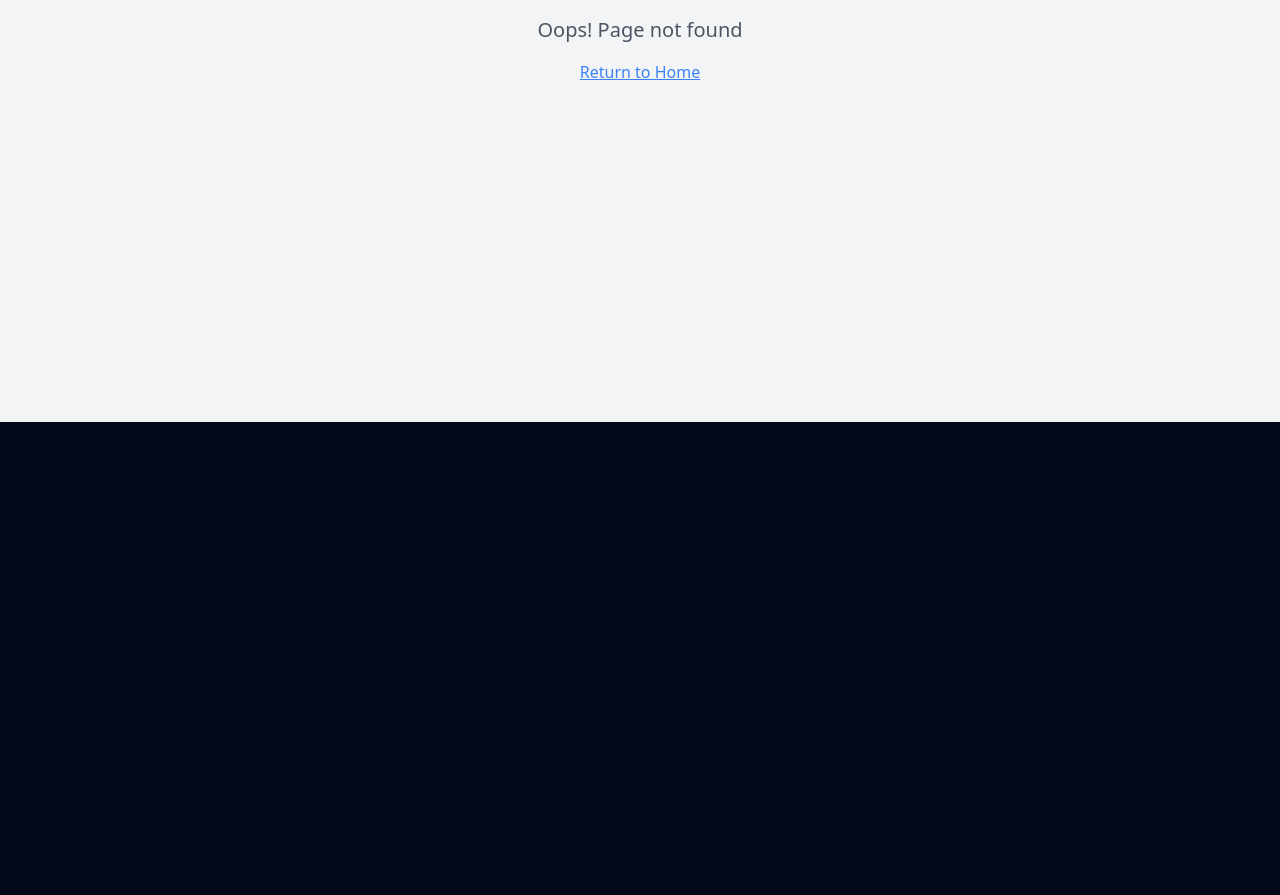
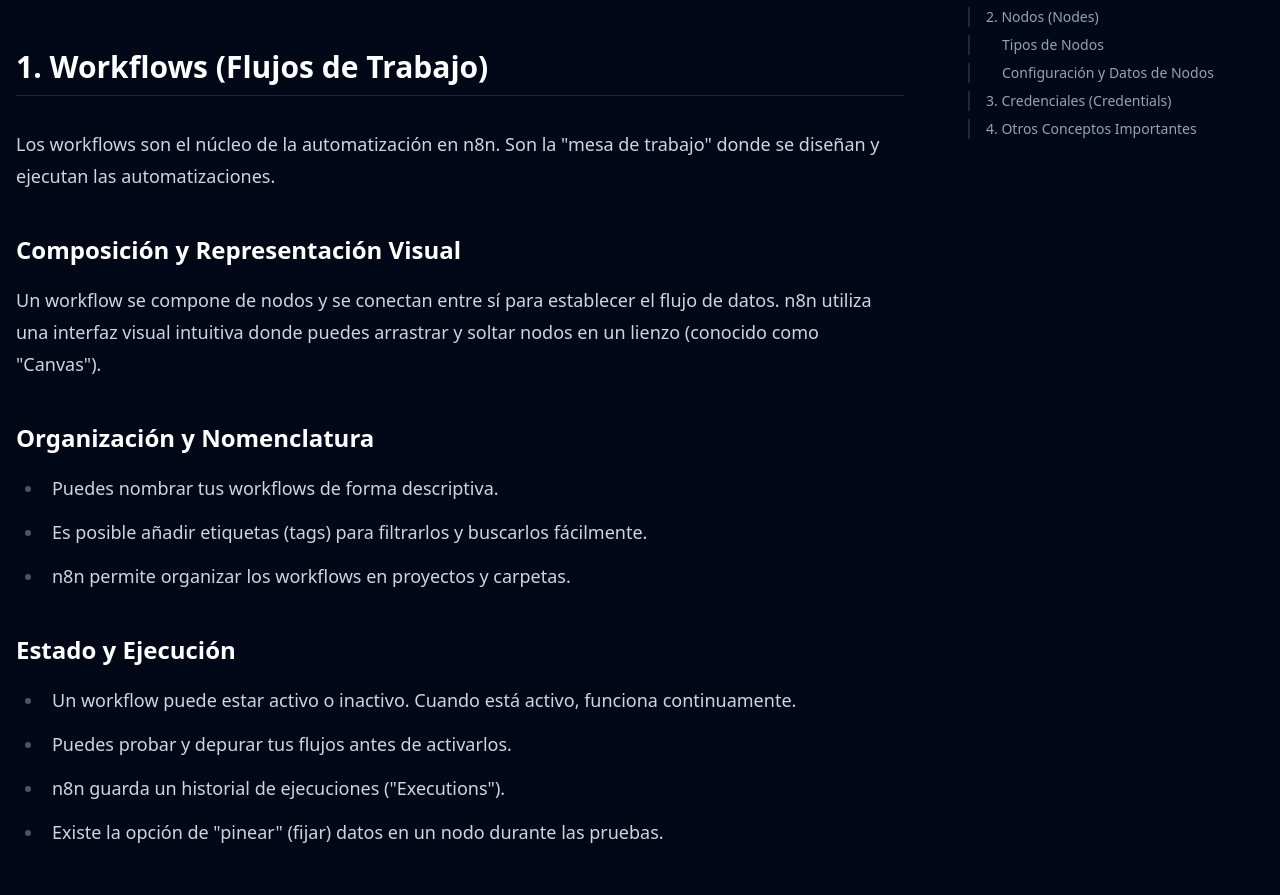
Before and after one commit to Kevinsansuor/n8n-documentation-ui, a React (Vite) app: page /core-concepts in a window 1280 px wide. Before the commit this address had no page. Shown: the part 378-1273 px from the top of the page. Before the commit the page ends 800 px from the top, so only its background shows below. Built offline with nearby package versions, Linux system fonts and the light colour scheme.

Commit message:
[dyad] Añadir página de conceptos clave - wrote 3 file(s)

```diff
--- a/src/App.tsx
+++ b/src/App.tsx
@@ -6,6 +6,7 @@ import { BrowserRouter, Routes, Route } from "react-router-dom";
 import Index from "./pages/Index";
 import ArticlePage from "./pages/ArticlePage";
 import HostingOptionsPage from "./pages/HostingOptionsPage";
+import CoreConceptsPage from "./pages/CoreConceptsPage";
 import NotFound from "./pages/NotFound";
 import { ThemeProvider } from "./components/ThemeProvider";
 
@@ -22,6 +23,7 @@ const App = () => (
             <Route path="/" element={<Index />} />
             <Route path="/article" element={<ArticlePage />} />
             <Route path="/hosting-options" element={<HostingOptionsPage />} />
+            <Route path="/core-concepts" element={<CoreConceptsPage />} />
             {/* ADD ALL CUSTOM ROUTES ABOVE THE CATCH-ALL "*" ROUTE */}
             <Route path="*" element={<NotFound />} />
           </Routes>
--- a/src/components/IndexPageContent.tsx
+++ b/src/components/IndexPageContent.tsx
@@ -17,7 +17,7 @@ const allCategories = [
         icon: <ListTree className="w-6 h-6" />,
         title: 'Core Concepts',
         description: 'Understand the fundamental principles of n8n',
-        link: '/article',
+        link: '/core-concepts',
       },
       {
         icon: <Terminal className="w-6 h-6" />,
@@ -30,25 +30,25 @@ const allCategories = [
   {
     title: 'Core Concepts',
     items: [
-        { icon: <Puzzle className="w-6 h-6" />, title: 'Nodes', description: 'Explore the building blocks of n8n', link: '/article' },
-        { icon: <Workflow className="w-6 h-6" />, title: 'Workflows', description: 'Create and manage automated processes', link: '/article' },
+        { icon: <Puzzle className="w-6 h-6" />, title: 'Nodes', description: 'Explore the building blocks of n8n', link: '/core-concepts' },
+        { icon: <Workflow className="w-6 h-6" />, title: 'Workflows', description: 'Create and manage automated processes', link: '/core-concepts' },
         { icon: <Settings className="w-6 h-6" />, title: 'Settings', description: 'Configure n8n to suit your needs', link: '/article' },
     ],
   },
   {
     title: 'Nodes',
     items: [
-        { icon: <Database className="w-6 h-6" />, title: 'Database Nodes', description: 'Connect to various databases', link: '/article' },
-        { icon: <Cloud className="w-6 h-6" />, title: 'Cloud Service Nodes', description: 'Integrate with cloud platforms', link: '/article' },
-        { icon: <Mail className="w-6 h-6" />, title: 'Communication Nodes', description: 'Send emails and messages', link: '/article' },
+        { icon: <Database className="w-6 h-6" />, title: 'Database Nodes', description: 'Connect to various databases', link: '/core-concepts' },
+        { icon: <Cloud className="w-6 h-6" />, title: 'Cloud Service Nodes', description: 'Integrate with cloud platforms', link: '/core-concepts' },
+        { icon: <Mail className="w-6 h-6" />, title: 'Communication Nodes', description: 'Send emails and messages', link: '/core-concepts' },
     ],
   },
   {
     title: 'Workflows',
     items: [
-        { icon: <Clock className="w-6 h-6" />, title: 'Triggers', description: 'Automate workflows based on events', link: '/article' },
-        { icon: <Table className="w-6 h-6" />, title: 'Data Manipulation', description: 'Transform and process data', link: '/article' },
-        { icon: <Code className="w-6 h-6" />, title: 'Custom Functions', description: 'Extend n8n with custom code', link: '/article' },
+        { icon: <Clock className="w-6 h-6" />, title: 'Triggers', description: 'Automate workflows based on events', link: '/core-concepts' },
+        { icon: <Table className="w-6 h-6" />, title: 'Data Manipulation', description: 'Transform and process data', link: '/core-concepts' },
+        { icon: <Code className="w-6 h-6" />, title: 'Custom Functions', description: 'Extend n8n with custom code', link: '/core-concepts' },
     ],
   },
   {
--- /dev/null
+++ b/src/pages/CoreConceptsPage.tsx
@@ -0,0 +1,77 @@
+import { DocsLayout } from '@/components/DocsLayout';
+import { OnThisPageSidebar } from '@/components/OnThisPageSidebar';
+import { useRef } from 'react';
+
+const CoreConceptsPage = () => {
+  const contentRef = useRef<HTMLElement>(null);
+
+  return (
+    <DocsLayout>
+      <div className="container mx-auto px-4 py-12 md:py-20">
+        <div className="flex flex-col lg:flex-row gap-12 xl:gap-16">
+          <article ref={contentRef} className="prose dark:prose-invert prose-lg max-w-none lg:w-3/4 prose-headings:font-semibold prose-h1:text-blue-500 prose-h2:border-b prose-h2:pb-2 prose-a:text-blue-500 hover:prose-a:text-blue-600 prose-strong:text-foreground prose-code:bg-muted prose-code:p-1 prose-code:rounded-md">
+            <h1>Conceptos Clave de n8n</h1>
+            <p>
+              n8n se presenta como una plataforma de automatización de código abierto que nació en 2019. Se distingue por ser una herramienta "low-code", lo que significa que, si bien no siempre necesitas programar, te permite "tunear" o tocar códigos en los nodos para una mayor personalización. Esto le otorga una flexibilidad superior a otras herramientas "no-code" como Zapier o Make.
+            </p>
+
+            <h2 id="workflows">1. Workflows (Flujos de Trabajo)</h2>
+            <p>Los workflows son el núcleo de la automatización en n8n. Son la "mesa de trabajo" donde se diseñan y ejecutan las automatizaciones.</p>
+            <h3 id="workflows-composicion">Composición y Representación Visual</h3>
+            <p>Un workflow se compone de nodos y se conectan entre sí para establecer el flujo de datos. n8n utiliza una interfaz visual intuitiva donde puedes arrastrar y soltar nodos en un lienzo (conocido como "Canvas").</p>
+            <h3 id="workflows-organizacion">Organización y Nomenclatura</h3>
+            <ul>
+              <li>Puedes nombrar tus workflows de forma descriptiva.</li>
+              <li>Es posible añadir etiquetas (tags) para filtrarlos y buscarlos fácilmente.</li>
+              <li>n8n permite organizar los workflows en proyectos y carpetas.</li>
+            </ul>
+            <h3 id="workflows-ejecucion">Estado y Ejecución</h3>
+            <ul>
+              <li>Un workflow puede estar activo o inactivo. Cuando está activo, funciona continuamente.</li>
+              <li>Puedes probar y depurar tus flujos antes de activarlos.</li>
+              <li>n8n guarda un historial de ejecuciones ("Executions").</li>
+              <li>Existe la opción de "pinear" (fijar) datos en un nodo durante las pruebas.</li>
+            </ul>
+            <h3 id="workflows-importacion">Importación y Exportación</h3>
+            <p>Los workflows se pueden descargar y cargar en formato JSON.</p>
+            <h3 id="workflows-versiones">Control de Versiones</h3>
+            <p>n8n ofrece un historial de revisiones que te permite volver a versiones anteriores.</p>
+            <h3 id="workflows-modularidad">Diseño Modular y Sub-workflows</h3>
+            <p>Se recomienda dividir tareas complejas en sub-workflows que pueden ser llamados por un workflow principal.</p>
+
+            <h2 id="nodos">2. Nodos (Nodes)</h2>
+            <p>Cada nodo en n8n representa una acción o servicio específico.</p>
+            <h3 id="nodos-tipos">Tipos de Nodos</h3>
+            <ul>
+              <li><strong>Nodos Trigger (Disparadores):</strong> Son el punto de inicio. Ejemplos: Manual, On App Event, Schedule, Webhook.</li>
+              <li><strong>Nodos de Acción (Action Nodes):</strong> Realizan tareas específicas. Ejemplos: Google Sheets, Telegram, MySQL, Slack.</li>
+              <li><strong>Nodos de Lógica/Control de Flujo (Flow Control Nodes):</strong> Permiten ramificar o controlar la secuencia. Ejemplos: If, Switch, Merge, Loop, Wait.</li>
+              <li><strong>Nodos de Transformación de Datos (Data Transformation Nodes):</strong> Manipulan datos. Ejemplos: Set / Edit Fields, Code Node.</li>
+              <li><strong>Nodos de IA (AI/LLM Nodes):</strong> Para integrar inteligencia artificial. Ejemplos: AI Agent, Basic LLM Chain, Vector Store.</li>
+            </ul>
+            <h3 id="nodos-configuracion">Configuración y Datos de Nodos</h3>
+            <p>La información de entrada (Input Data) y salida (Output Data) de cada nodo es visible, generalmente en formato JSON.</p>
+
+            <h2 id="credenciales">3. Credenciales (Credentials)</h2>
+            <p>Las credenciales son las claves o permisos que n8n utiliza para conectarse a las diferentes aplicaciones y servicios. Se gestionan en una sección específica y pueden ser API Keys o métodos OAuth/OAuth2.</p>
+
+            <h2 id="otros-conceptos">4. Otros Conceptos Importantes</h2>
+            <ul>
+              <li><strong>Código Abierto (Open-source):</strong> Su código es visible, permite el autoalojamiento y la adición de funciones personalizadas.</li>
+              <li><strong>Comunidad:</strong> Muy activa, ofrece plantillas y nodos de la comunidad.</li>
+              <li><strong>Agentes de IA y Multi-agentes:</strong> Capacidad para crear agentes y sistemas multi-agente.</li>
+              <li><strong>Manejo de Errores (Error Handling):</strong> Permite configurar cómo se comportan los workflows ante errores.</li>
+              <li><strong>RAG (Retrieval Augmented Generation):</strong> Técnica para mejorar la precisión de los agentes de IA al permitirles buscar información en una base de conocimiento.</li>
+            </ul>
+          </article>
+
+          <aside className="hidden lg:block lg:w-1/4">
+            <OnThisPageSidebar contentRef={contentRef} />
+          </aside>
+        </div>
+      </div>
+    </DocsLayout>
+  );
+};
+
+export default CoreConceptsPage;
```
